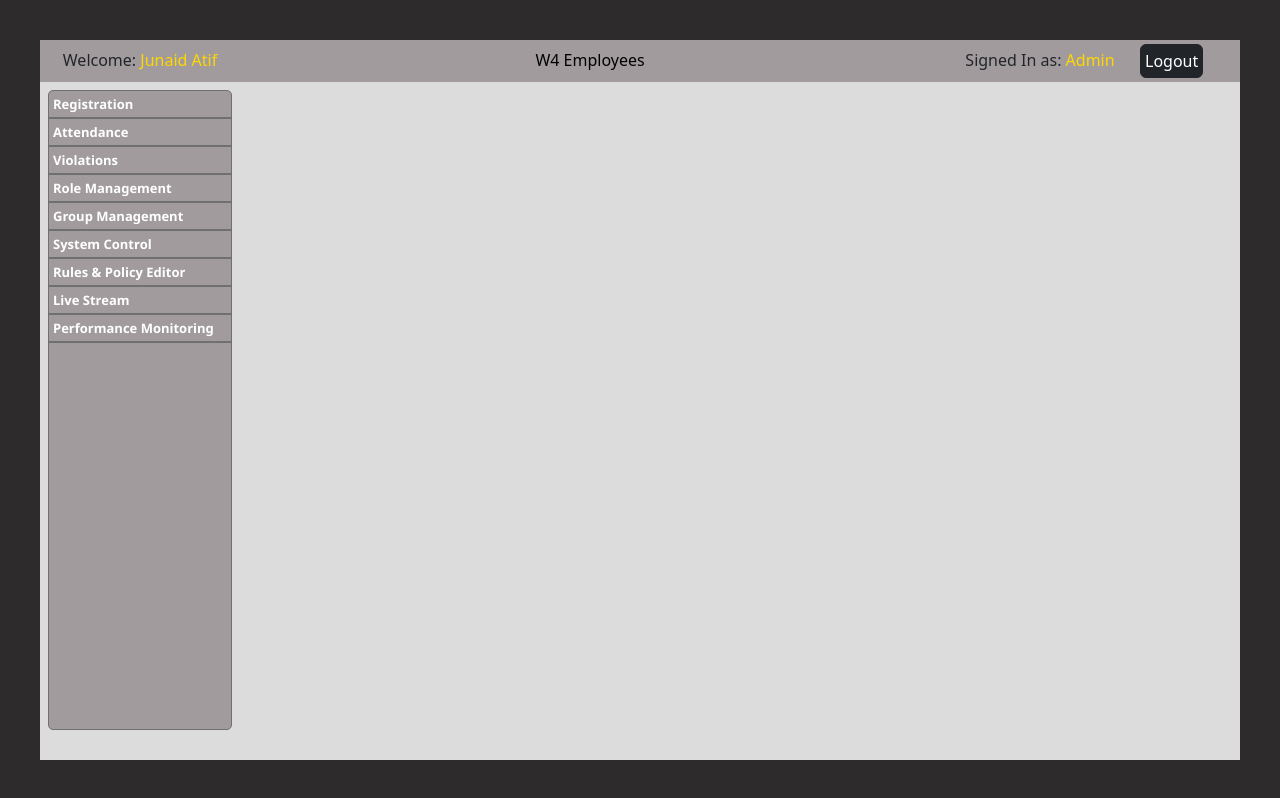
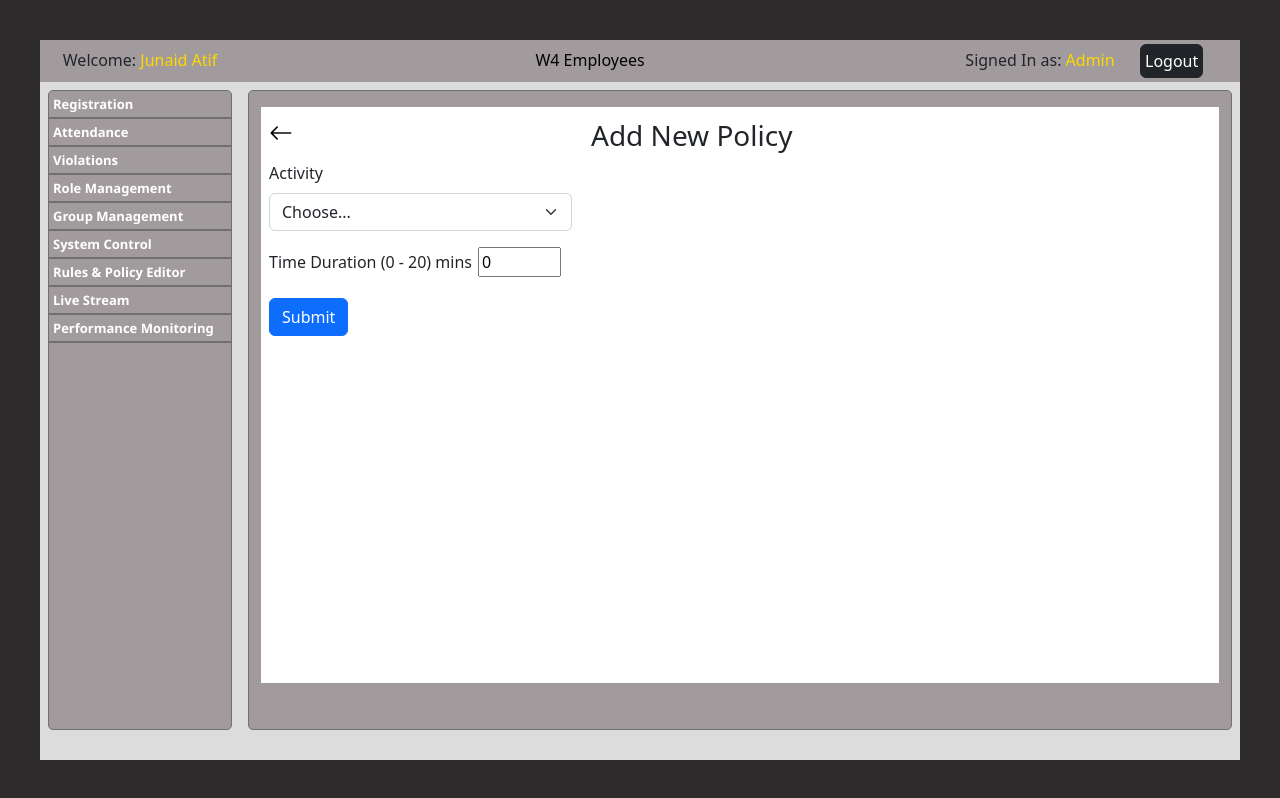
Before and after one commit to FaizanAhmed239/W4_Employees, a React (Create React App) app: page /addpolicy in a window 1280 px wide. Built offline with nearby package versions, Linux system fonts and the light colour scheme.

Commit message:
Add Policy

```diff
--- a/src/App.js
+++ b/src/App.js
@@ -8,8 +8,9 @@ import Violations from './Components/Violations';
 import GroupManagement from './Components/GroupManagement';
 import SystemControl from './Components/SystemControl';
 import RoleManagement from './Components/RoleManagement';
+import PolicyEditor from './Components/PolicyEditor';
 import ViolationDetails from './Components/ViolationDetails';
-import PolicyEditor from './Components/PolicyEditor';
+import AddPolicy from './Components/AddPolicy';
 import {
       BrowserRouter as Router,
       Routes,
@@ -40,6 +41,7 @@ function App() {
                               <Route path="/group Management" element={<GroupManagement/>} />
                               <Route path="/system Control" element={<SystemControl/>} />
                               <Route path="/violationdetails" element={<ViolationDetails/>} />
+                              <Route path="/addpolicy" element={<AddPolicy/>} />
                               <Route path="/policyeditor" element={<PolicyEditor/>} />
 
                         </Routes>
--- /dev/null
+++ b/src/Components/AddPolicy.js
@@ -0,0 +1,58 @@
+import React from 'react'
+import { useState } from "react";
+import 'bootstrap/dist/css/bootstrap.min.css';
+import 'bootstrap-icons/font/bootstrap-icons.css';
+import {
+  Link,
+} from 'react-router-dom';
+
+export default function GroupManagement() {
+    const [duration, setDuration] = useState(0);
+  return (
+    <div className='p-2' style={{background: '#DCDCDC', borderColor: '#707070',height:'82vh'}}>
+        <div className='container' style={{background: '#A19B9E', border: '1px solid #707070', borderRadius:'5px', height:'80vh'}}>
+            <div className='container bg-white p-2 my-3' style={{height: '72vh'}}>
+                <div className='row justify-content-center'>
+                    <div className='col-4'>
+                    <Link to='/policyeditor'><i className="bi bi-arrow-left"></i></Link>
+                    </div>
+                    <h1 className='col-8 fs-3 pt-1 text-dark'>Add New Policy</h1>
+                </div>
+                <form className="row g-3">
+
+                    <div className="col-4">
+                        <label for="inputState" className="form-label">Activity</label>
+                        <select id="inputState" className="form-select">
+                        <option selected>Choose...</option>
+                        <option>Talking On Phone</option>
+                        <option>Holding Gun/Shooting </option>
+                        </select>
+                    </div>
+                    <div className='col-8'></div>
+                    <div className='row g-3'>
+                        <div className='col-4 mt-0'>
+                            <label for="inputZip" className="form-label">Time Duration (0 - 20) mins</label>
+                            <input className='inpTime'
+                                type="number"
+                                min='0'
+                                max='20'
+                                value={duration}
+                                onChange={e => {
+                                setDuration(Number(e.target.value));
+                                console.log(duration)
+                                }}
+                            />
+                        </div>
+                        <div className='col-1 ps-1'></div>
+                    </div>
+
+
+                    <div className="col-12 justify-centent-center">
+                        <button type="submit" className="btn btn-primary">Submit</button>
+                    </div>
+                </form>
+            </div>
+        </div>
+    </div>
+  )
+}
--- a/src/Components/PolicyEditor.js
+++ b/src/Components/PolicyEditor.js
@@ -1,20 +1,24 @@
 import {React,useState} from 'react'
+import {
+    Link,
+  } from 'react-router-dom';
+
 
 
 export default function PolicyEditor() {
 
     const [data, setData] = useState([
-        {'id':123, 'activity':"smoking", 'time': '5min', 'zone':"A", 'intensity':'high', 'enabled': ''},
-        {'id':123, 'activity':"smoking", 'time': '5min', 'zone':"A", 'intensity':'high', 'enabled': ''},
-        {'id':123, 'activity':"smoking", 'time': '5min', 'zone':"A", 'intensity':'high', 'enabled': ""},
-        {'id':123, 'activity':"smoking", 'time': '5min', 'zone':"A", 'intensity':'high', 'enabled': ""},
-        {'id':123, 'activity':"smoking", 'time': '5min', 'zone':"A", 'intensity':'high', 'enabled': ''},
-        {'id':123, 'activity':"smoking", 'time': '5min', 'zone':"A", 'intensity':'high', 'enabled': ""},
-        {'id':123, 'activity':"smoking", 'time': '5min', 'zone':"A", 'intensity':'high', 'enabled': ""},
-        {'id':123, 'activity':"smoking", 'time': '5min', 'zone':"A", 'intensity':'high', 'enabled': ''},
-        {'id':123, 'activity':"smoking", 'time': '5min', 'zone':"A", 'intensity':'high', 'enabled': ""},
-        {'id':123, 'activity':"smoking", 'time': '5min', 'zone':"A", 'intensity':'high', 'enabled': ""},
-        {'id':123, 'activity':"smoking", 'time': '5min', 'zone':"A", 'intensity':'high', 'enabled': ""}
+        {'id':123, 'activity':"smoking", 'time': '5min', 'zone':"A", 'IsAllowed':'True', 'enabled': ''},
+        {'id':123, 'activity':"smoking", 'time': '5min', 'zone':"A", 'IsAllowed':'True', 'enabled': ''},
+        {'id':123, 'activity':"smoking", 'time': '5min', 'zone':"A", 'IsAllowed':'True', 'enabled': ""},
+        {'id':123, 'activity':"smoking", 'time': '5min', 'zone':"A", 'IsAllowed':'True', 'enabled': ""},
+        {'id':123, 'activity':"smoking", 'time': '5min', 'zone':"A", 'IsAllowed':'True', 'enabled': ''},
+        {'id':123, 'activity':"smoking", 'time': '5min', 'zone':"A", 'IsAllowed':'False', 'enabled': ""},
+        {'id':123, 'activity':"smoking", 'time': '5min', 'zone':"A", 'IsAllowed':'False', 'enabled': ""},
+        {'id':123, 'activity':"smoking", 'time': '5min', 'zone':"A", 'IsAllowed':'False', 'enabled': ''},
+        {'id':123, 'activity':"smoking", 'time': '5min', 'zone':"A", 'IsAllowed':'False', 'enabled': ""},
+        {'id':123, 'activity':"smoking", 'time': '5min', 'zone':"A", 'IsAllowed':'False', 'enabled': ""},
+        {'id':123, 'activity':"smoking", 'time': '5min', 'zone':"A", 'IsAllowed':'False', 'enabled': ""}
     ]);
 
     const DisplayPolicy=()=>{
@@ -34,7 +38,7 @@ export default function PolicyEditor() {
                             {policy.zone}
                         </div>
                         <div className='col-2 text-center'>
-                            {policy.intensity}
+                            {policy.IsAllowed}
                         </div>
                         <div className='col-2 ps-4 text-center'>
                             <i class="bi bi-pencil-square"></i>
@@ -56,13 +60,15 @@ export default function PolicyEditor() {
     <div className='p-2' style={{background: '#DCDCDC', borderColor: '#707070',height:'82vh'}}>
         <div className='container' style={{background: '#A19B9E', border: '1px solid #707070', borderRadius:'5px', height:'80vh'}}>
             <div className="row p-0 m-0 justify-content-between">
-                <h1 className='col-2 p-0 pt-2 ms-3' style={{borderBottom: '1px solid white', marginBottom: '50px', marginTop: '10px', color: 'white', paddingLeft: '12px', margin: '0', fontSize: '29px'}}>
+                <h1 className='col-2 topHeading'>
                     Policies
                 </h1>
                 <div className='col-1 ps-3 py-1'>
-                    <div className='btn btn-dark py-0' style={{borderRadius: '50px'}}>
-                        <h3 className='p-0'>+</h3>
-                    </div>
+                    <Link to='/addpolicy'>
+                        <div className='btn btn-dark py-0' style={{borderRadius: '50px'}}>
+                            <h3 className='p-0'>+</h3>
+                        </div>
+                    </Link>
                 </div>
             </div>
 
@@ -79,7 +85,7 @@ export default function PolicyEditor() {
                         Zone
                     </div>
                     <div className='col-2 text-center'>
-                        Intensity
+                        IsAllowed
                     </div>
                     <div className='col-2 text-center'>
                         Edit/Delete
--- a/src/Components/SystemControl.js
+++ b/src/Components/SystemControl.js
@@ -3,10 +3,10 @@ import React from 'react'
 export default function SystemControl() {
   return (
     <div className='p-2' style={{background: '#DCDCDC', borderColor: '#707070',height:'82vh'}}>
-        <div className='' style={{background: '#A19B9E', border: '1px solid #707070', borderRadius:'5px', height:'80vh'}}>
+        <div className='container' style={{background: '#A19B9E', border: '1px solid #707070', borderRadius:'5px', height:'80vh'}}>
           <div className="row p-0 m-0">
-            <h1 className='col-2 p-0 pt-2 ms-3' style={{marginBottom: '10px', marginTop: '10px', color: 'white', paddingLeft: '12px', margin: '0', fontSize: '29px', borderBottom: '1px solid white'}}>
-              SystemControl
+            <h1 className=' col-4 topHeading'>
+              System Control
             </h1>
           </div>
         </div>
--- a/src/Components/ViolationDetails.js
+++ b/src/Components/ViolationDetails.js
@@ -1,5 +1,4 @@
 import React from 'react'
-import Button from 'react-bootstrap/Button';
 import {useState,useEffect} from 'react'
 import 'bootstrap/dist/css/bootstrap.min.css';
 import 'bootstrap-icons/font/bootstrap-icons.css';
--- a/src/Components/Violations.js
+++ b/src/Components/Violations.js
@@ -1,5 +1,4 @@
 import React from 'react'
-import Button from 'react-bootstrap/Button';
 import {useState,useEffect} from 'react'
 import 'bootstrap/dist/css/bootstrap.min.css';
 import 'bootstrap-icons/font/bootstrap-icons.css';
@@ -52,7 +51,7 @@ export default function Violations() {
     <div className='p-2' style={{background: '#DCDCDC', borderColor: '#707070',height:'82vh'}}>
         <div className='container' style={{background: '#A19B9E', border: '1px solid #707070', borderRadius:'5px', height:'80vh'}}>
             <div className="row p-0 m-0">
-              <h1 className='col-2 p-0 pt-2 ms-3' style={{display: 'inline-block', marginBottom: '10px', marginTop: '10px', color: 'white', paddingLeft: '12px', margin: '0', fontSize: '29px', borderBottom: '1px solid white'}}>
+              <h1 className='col-2 topHeading'>
                 Violations
               </h1>
             </div>
--- a/src/styles.css
+++ b/src/styles.css
@@ -141,3 +141,23 @@ html,body{
   color: yellow;
 }
 /* VIOLATION-DETAILS */
+
+/* SYSTEM CONTROL */
+.topHeading{
+  padding-top: 10px;
+  text-align: left;
+  text-decoration: underline;
+  color: white;
+  font-size: 29px;
+}
+
+.formNum{
+  border-radius: 10px;
+}
+
+.inpTime{
+  margin-left: 6px;
+  width: 28%;
+}
+
+/* SYSTEM CONTROL */
```
